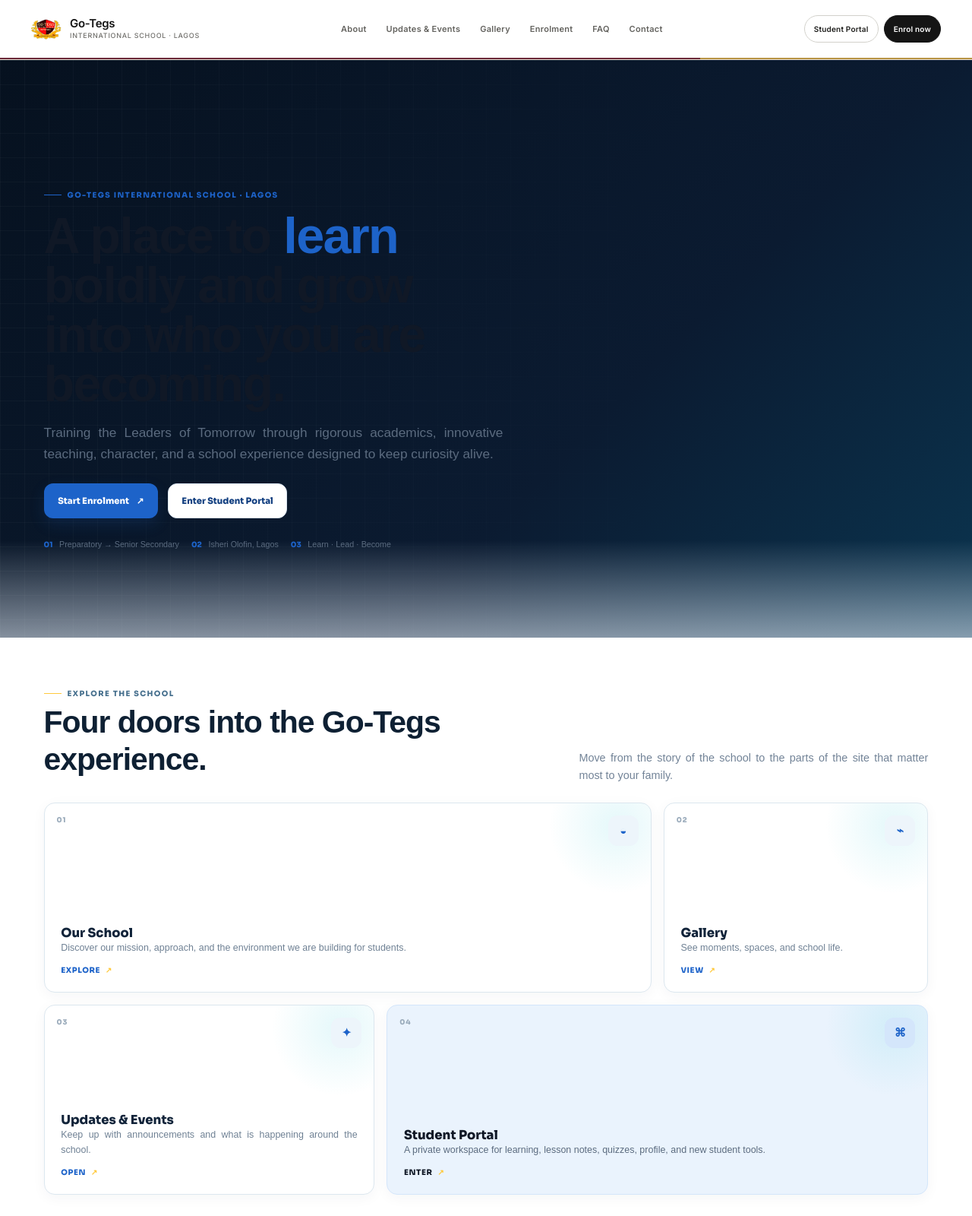
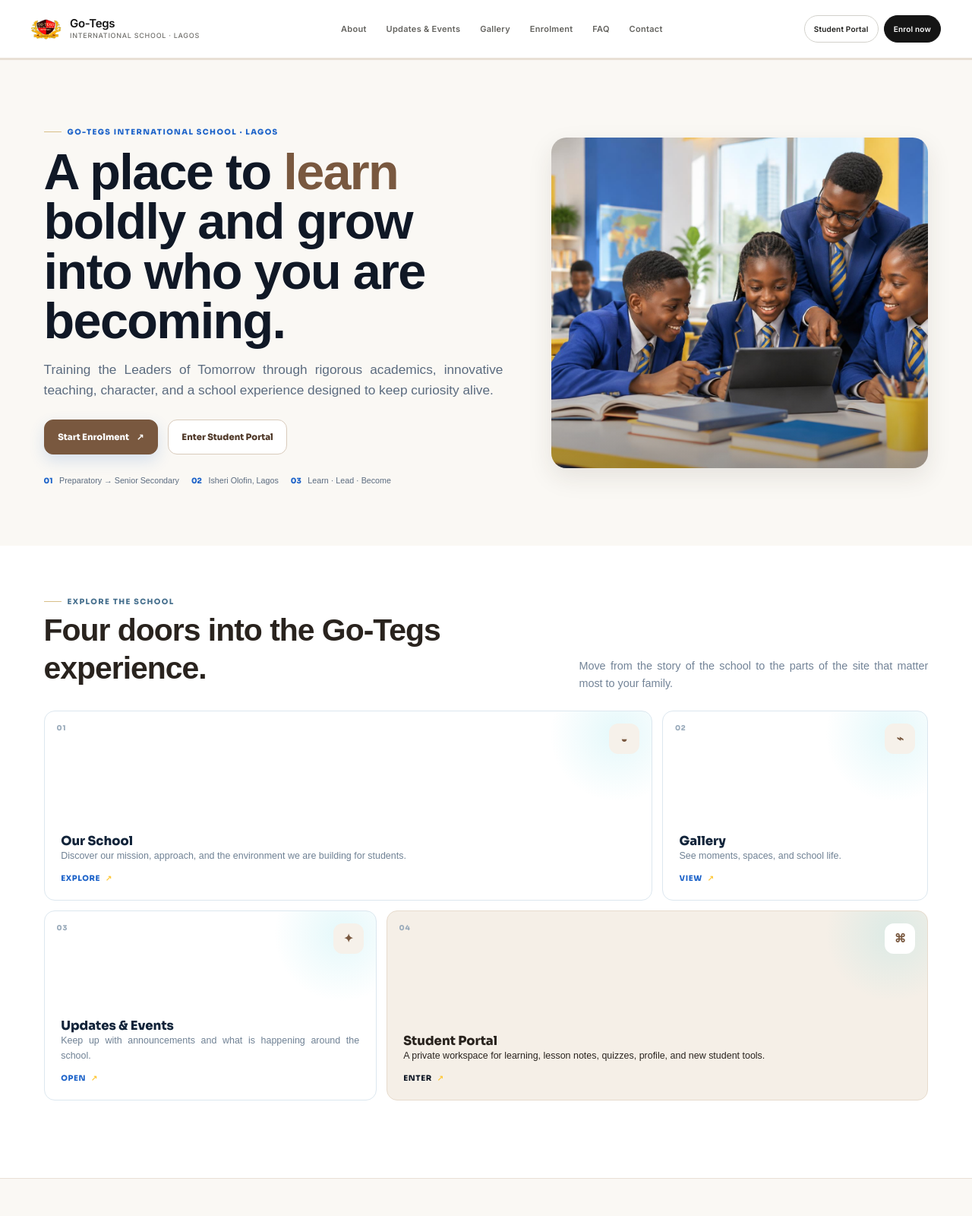
Before and after one commit to emmyWebsite237/gotegs-school-portal, a website: page index.html in a window 1280 px wide. Shown: the top 1600 px of the page at 76% size. Drawn offline with Linux system fonts and the light colour scheme.

Commit message:
Add files via upload

```diff
--- a/about.html
+++ b/about.html
@@ -8,6 +8,7 @@
   <title>About Us | Go-Tegs International School</title>
   <link rel="stylesheet" href="/assets/css/public-site.css"/>
   <link rel="stylesheet" href="/assets/css/public-header-fix.css"/>
+  <link rel="stylesheet" href="/assets/css/simple-public.css"/>
 </head>
 <body>
   <div id="navbar-placeholder"></div>
--- /dev/null
+++ b/assets/css/simple-public.css
@@ -0,0 +1,76 @@
+/* Go-Tegs public refresh: calm, image-led, and intentionally simple. */
+:root {
+  --gt-blue: #79583f;
+  --gt-blue-deep: #4f3828;
+  --gt-navy: #30271f;
+  --gt-sky: #f6f1ea;
+  --gt-sky-2: #eee4d8;
+  --gt-sun: #d8bf88;
+  --gt-sun-soft: #f7f0df;
+  --gt-ink: #29231e;
+  --gt-slate: #756b61;
+  --gt-line: #e9e0d6;
+  --gt-paper: #fff;
+}
+html, body { background:#fff; color:var(--gt-ink); }
+body { overflow-x:hidden; }
+/* Home: reduce decorative colour and replace the abstract hero art with a real school photo. */
+.home-hero {
+  background:#faf8f4 !important;
+  background-image:none !important;
+  min-height:unset !important;
+  padding-top:clamp(3rem,6vw,5rem) !important;
+  padding-bottom:clamp(3rem,6vw,5rem) !important;
+}
+.home-hero-grid { display:none !important; }
+.home-hero::after { display:none !important; }
+.home-hero h1 em { color:var(--gt-blue) !important; }
+.home-eyebrow span { background:var(--gt-sun) !important; }
+.home-btn--gold { background:var(--gt-blue) !important; color:#fff !important; border-color:var(--gt-blue) !important; }
+.home-btn--gold:hover { background:var(--gt-blue-deep) !important; }
+.home-btn--ghost { background:#fff !important; color:var(--gt-blue-deep) !important; border-color:#d8cabb !important; }
+.home-hero-stage {
+  min-height:clamp(260px,34vw,450px) !important;
+  position:relative !important;
+  display:block !important;
+  overflow:hidden !important;
+  border-radius:20px !important;
+  background:#e9e0d5 url('/assets/img/go-tegs-classroom.jpg') center/cover no-repeat !important;
+  box-shadow:0 12px 32px rgba(47,36,25,.10) !important;
+}
+.home-hero-stage::after { content:""; position:absolute; inset:0; background:linear-gradient(0deg,rgba(28,23,18,.38),transparent 48%); }
+.home-hero-stage > * { display:none !important; }
+.home-bento { gap:.8rem !important; }
+.home-bento-card { border-radius:14px !important; box-shadow:none !important; }
+.home-bento-card:hover { transform:translateY(-2px) !important; box-shadow:0 8px 22px rgba(47,36,25,.08) !important; }
+.bento-icon { background:var(--gt-sky) !important; color:var(--gt-blue) !important; }
+.home-bento-card--dark { background:#f5efe7 !important; border-color:#e7dbcd !important; }
+.home-bento-card--dark h3, .home-bento-card--dark p { color:var(--gt-ink) !important; }
+.home-bento-card--dark .bento-icon { background:#fff !important; color:var(--gt-blue) !important; }
+.home-slice { background:#faf8f4 !important; border-color:var(--gt-line) !important; }
+.home-slice-visual { min-height:300px !important; border-radius:18px; background:#eee5da url('/assets/img/go-tegs-classroom.jpg') center/cover no-repeat; overflow:hidden; }
+.home-slice-visual > * { display:none !important; }
+.home-slice-copy h2, .home-section h2, .home-cta h2 { color:var(--gt-ink) !important; }
+.home-program { border-radius:12px !important; box-shadow:none !important; }
+.home-program:hover, .home-program:focus-visible { transform:translateY(-2px) !important; box-shadow:0 8px 20px rgba(47,36,25,.07) !important; }
+.home-cta { background:#f6f1ea !important; border-color:var(--gt-line) !important; }
+.home-cta p { color:var(--gt-slate) !important; }
+.cta-orbit { display:none !important; }
+/* Public inner pages: quiet borders, less visual noise, consistent warm neutral surfaces. */
+.public-site { color:var(--gt-ink) !important; }
+.public-site h1, .public-site h2, .public-site h3 { color:var(--gt-ink) !important; }
+.section-kicker { color:var(--gt-blue) !important; }
+.section-kicker::before { background:var(--gt-sun) !important; }
+.site-header::after { height:2px !important; background:var(--gt-line) !important; }
+.desktop-nav a:hover { background:var(--gt-sky) !important; color:var(--gt-blue-deep) !important; }
+.desktop-nav a.is-active { background:var(--gt-sky) !important; color:var(--gt-blue-deep) !important; }
+.mobile-menu { background:#30271f !important; border-left:2px solid var(--gt-sun) !important; }
+.mobile-scrim { background:rgba(35,28,22,.35) !important; }
+/* Avoid long, layered scroll effects; preserve normal page and horizontal gallery scrolling. */
+html { scroll-behavior:auto !important; }
+@media (prefers-reduced-motion:reduce) { *, *::before, *::after { animation:none !important; transition:none !important; } }
+@media (max-width:560px) {
+  .home-hero { padding-left:1.1rem !important; padding-right:1.1rem !important; }
+  .home-hero-stage { min-height:250px !important; border-radius:14px !important; }
+  .home-slice-visual { min-height:230px !important; }
+}
--- a/index.html
+++ b/index.html
@@ -13,6 +13,7 @@
   <link rel="stylesheet" href="/assets/css/home.css" />
   <!-- Current public navbar/mobile shell compatibility -->
   <link rel="stylesheet" href="/assets/css/public-header-fix.css" />
+  <link rel="stylesheet" href="/assets/css/simple-public.css" />
   <script>
     document.documentElement.classList.add("splash-active");
   </script>
```
Also changed, not shown: contact.html (+1 -0 lines), enrolment.html (+1 -0 lines), faq.html (+1 -0 lines), gallery.html (+18 -1 lines), updates.html (+1 -0 lines).
